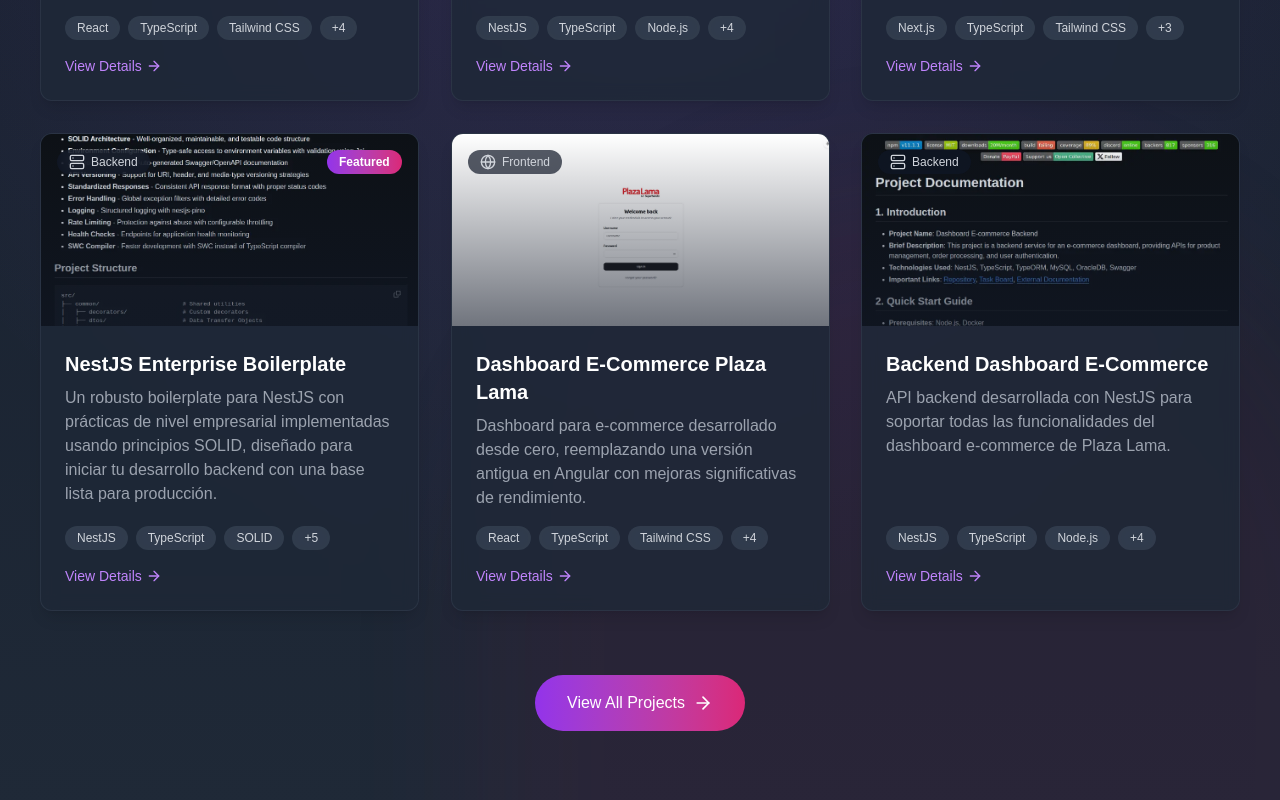
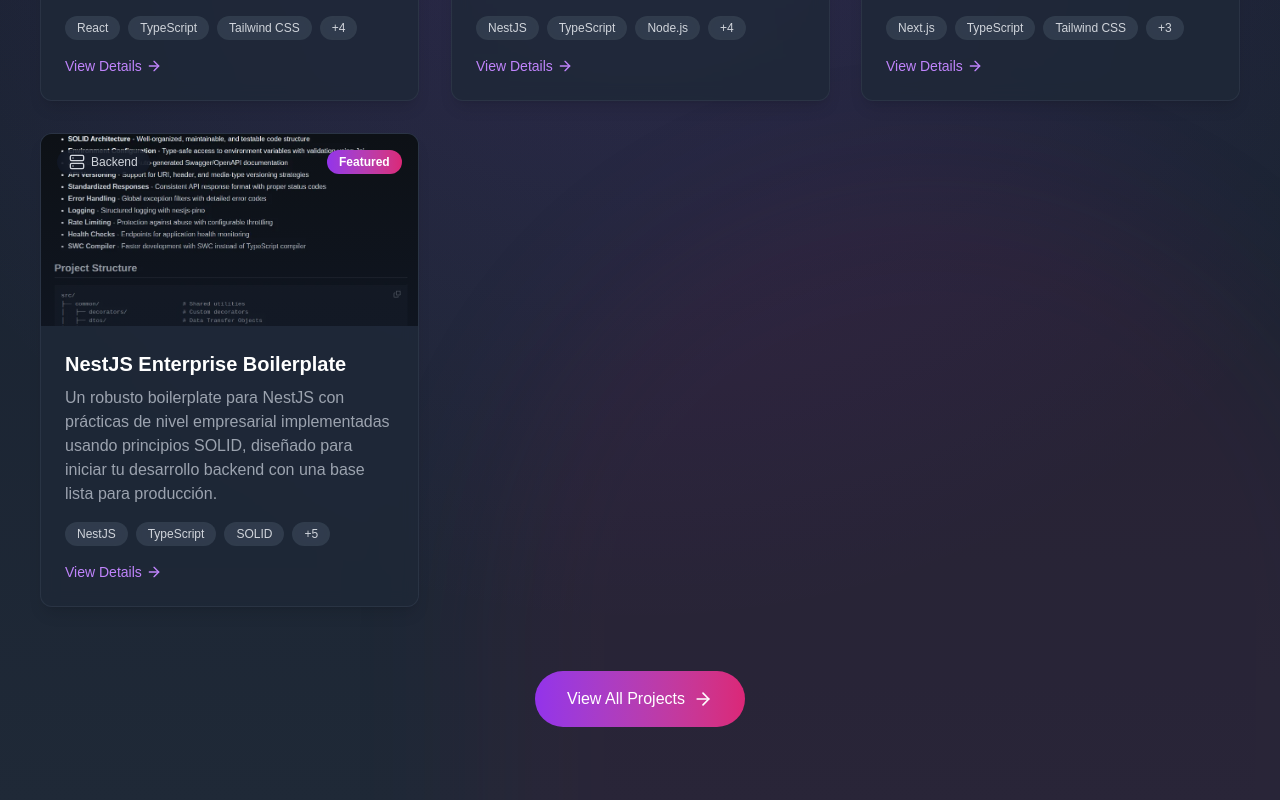
Before and after one commit to CamiloMaria/camilo-portafolio, a Next.js app: page / in a window 1280 px wide. Shown: the part 6140-6940 px from the top of the page. Built offline with nearby package versions, Linux system fonts and the light colour scheme.

Commit message:
Comment out the details for the "Dashboard E-Commerce Plaza Lama" and "Backend Dashboard E-Commerce" projects in project.ts to temporarily disable them without deletion. This change maintains the structure while allowing for future reactivation if needed.

```diff
--- a/src/consts/project/project.ts
+++ b/src/consts/project/project.ts
@@ -85,45 +85,45 @@
         featured: true,
         category: "backend",
     },
-    {
-        id: 5,
-        title: "Dashboard E-Commerce Plaza Lama",
-        description: "Dashboard para e-commerce desarrollado desde cero, reemplazando una versión antigua en Angular con mejoras significativas de rendimiento.",
-        longDescription:
-            "Este dashboard para e-commerce fue creado completamente desde cero para Plaza Lama, sustituyendo una versión anterior desarrollada en una versión obsoleta de Angular. El proyecto mejoró el rendimiento en más de un 200% y automatizó numerosos procesos. Implementado con las mejores prácticas del framework, cuenta con una interfaz responsiva, gestión de inventario, y utiliza mocks para las llamadas a la API durante el desarrollo. Para loguearte, usa el usuario: admin y la contraseña: admin",
-        image: "/projects/frontend-1.webp",
-        gallery: [
-            "/projects/frontend-1.webp",
-            "/projects/frontend-2.webp",
-            "/projects/frontend-3.webp",
-            "/projects/frontend-4.webp",
-            "/projects/frontend-5.webp",
-        ],
-        tags: ["React", "TypeScript", "Tailwind CSS", "Vite", "Tanstack", "Radix", "Zod"],
-        demoUrl: "https://cm-dashboard-frontend.netlify.app/",
-        githubUrl: "https://github.com/CamiloMaria/dashboard-frontend",
-        featured: false,
-        category: "frontend",
-    },
-    {
-        id: 6,
-        title: "Backend Dashboard E-Commerce",
-        description: "API backend desarrollada con NestJS para soportar todas las funcionalidades del dashboard e-commerce de Plaza Lama.",
-        longDescription:
-            "Este proyecto constituye el backend que conecta toda la lógica del dashboard frontend para Plaza Lama. Desarrollado con las mejores prácticas de NestJS, implementa una arquitectura robusta para gestionar la autenticación, autorización y todas las operaciones de negocio. Utiliza TypeORM como ORM para la gestión de base de datos, JWT para la autenticación, Winston para logging, y está completamente probado con Jest.",
-        image: "/projects/backend-1.webp",
-        gallery: [
-            "/projects/backend-1.webp",
-            "/projects/backend-2.webp",
-            "/projects/backend-3.webp",
-            "/projects/backend-4.webp",
-            "/projects/backend-5.webp",
-        ],
-        tags: ["NestJS", "TypeScript", "Node.js", "TypeORM", "JWT", "RxJS", "Jest"],
-        githubUrl: "https://github.com/CamiloMaria/dashboard-backend",
-        featured: false,
-        category: "backend",
-    },
+    // {
+    //     id: 5,
+    //     title: "Dashboard E-Commerce Plaza Lama",
+    //     description: "Dashboard para e-commerce desarrollado desde cero, reemplazando una versión antigua en Angular con mejoras significativas de rendimiento.",
+    //     longDescription:
+    //         "Este dashboard para e-commerce fue creado completamente desde cero para Plaza Lama, sustituyendo una versión anterior desarrollada en una versión obsoleta de Angular. El proyecto mejoró el rendimiento en más de un 200% y automatizó numerosos procesos. Implementado con las mejores prácticas del framework, cuenta con una interfaz responsiva, gestión de inventario, y utiliza mocks para las llamadas a la API durante el desarrollo. Para loguearte, usa el usuario: admin y la contraseña: admin",
+    //     image: "/projects/frontend-1.webp",
+    //     gallery: [
+    //         "/projects/frontend-1.webp",
+    //         "/projects/frontend-2.webp",
+    //         "/projects/frontend-3.webp",
+    //         "/projects/frontend-4.webp",
+    //         "/projects/frontend-5.webp",
+    //     ],
+    //     tags: ["React", "TypeScript", "Tailwind CSS", "Vite", "Tanstack", "Radix", "Zod"],
+    //     demoUrl: "https://cm-dashboard-frontend.netlify.app/",
+    //     githubUrl: "https://github.com/CamiloMaria/dashboard-frontend",
+    //     featured: false,
+    //     category: "frontend",
+    // },
+    // {
+    //     id: 6,
+    //     title: "Backend Dashboard E-Commerce",
+    //     description: "API backend desarrollada con NestJS para soportar todas las funcionalidades del dashboard e-commerce de Plaza Lama.",
+    //     longDescription:
+    //         "Este proyecto constituye el backend que conecta toda la lógica del dashboard frontend para Plaza Lama. Desarrollado con las mejores prácticas de NestJS, implementa una arquitectura robusta para gestionar la autenticación, autorización y todas las operaciones de negocio. Utiliza TypeORM como ORM para la gestión de base de datos, JWT para la autenticación, Winston para logging, y está completamente probado con Jest.",
+    //     image: "/projects/backend-1.webp",
+    //     gallery: [
+    //         "/projects/backend-1.webp",
+    //         "/projects/backend-2.webp",
+    //         "/projects/backend-3.webp",
+    //         "/projects/backend-4.webp",
+    //         "/projects/backend-5.webp",
+    //     ],
+    //     tags: ["NestJS", "TypeScript", "Node.js", "TypeORM", "JWT", "RxJS", "Jest"],
+    //     githubUrl: "https://github.com/CamiloMaria/dashboard-backend",
+    //     featured: false,
+    //     category: "backend",
+    // },
 ]
 
 export default projects;
```
